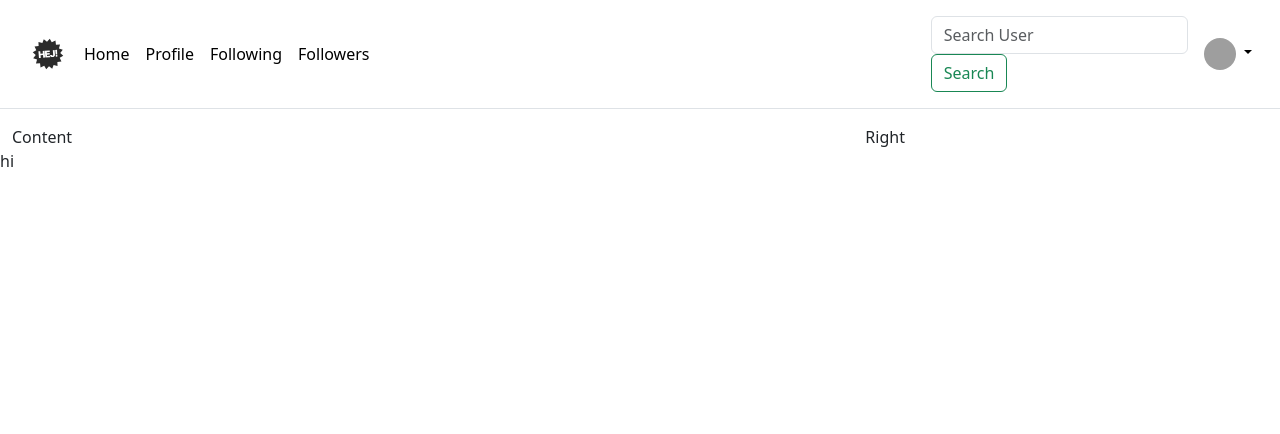
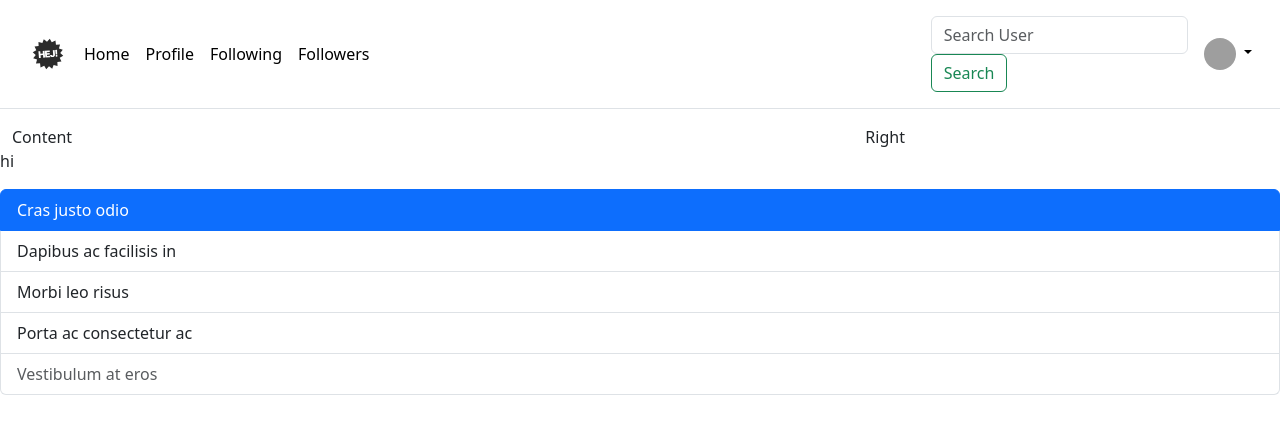
Before and after one commit to Noragiri/Lexicon_Group_3_SMS, a Django app: template hej/templates/social-app/temp_profile.html in a window 1280 px wide. Shown: the top 434 px of the page. Run offline with Django 5.2, Linux system fonts and the light colour scheme; the template is opened without the code that fills it, so the values that code supplies are empty; grey boxes are pictures that could not be loaded.

Commit message:
28-search-list-and-page

```diff
--- a/hej/social_app/views.py
+++ b/hej/social_app/views.py
@@ -425,9 +425,9 @@ def search_user(request):
 
 
 def temp_profile(request):
-    temp_profile = User.objects.get(pk=1)
+    temp_profile_list = User.objects.get(pk=1)
     print("temp_profile")
-    context = {"temp_profile": temp_profile}
+    context = {"temp_profile_list": temp_profile_list}
     return render(
         request, template_name="social-app/temp_profile.html", context=context
     )
--- a/hej/templates/social-app/temp_profile.html
+++ b/hej/templates/social-app/temp_profile.html
@@ -1,4 +1,13 @@
 {% extends "base.html" %}
 {% load static %}
 {% block content %}  <p>hi</p>
+<div class="list-group">
+    <a href="#" class="list-group-item list-group-item-action active">
+      Cras justo odio
+    </a>
+    <a href="#" class="list-group-item list-group-item-action">Dapibus ac facilisis in</a>
+    <a href="#" class="list-group-item list-group-item-action">Morbi leo risus</a>
+    <a href="#" class="list-group-item list-group-item-action">Porta ac consectetur ac</a>
+    <a href="#" class="list-group-item list-group-item-action disabled">Vestibulum at eros</a>
+  </div>
 {% endblock %}
```
